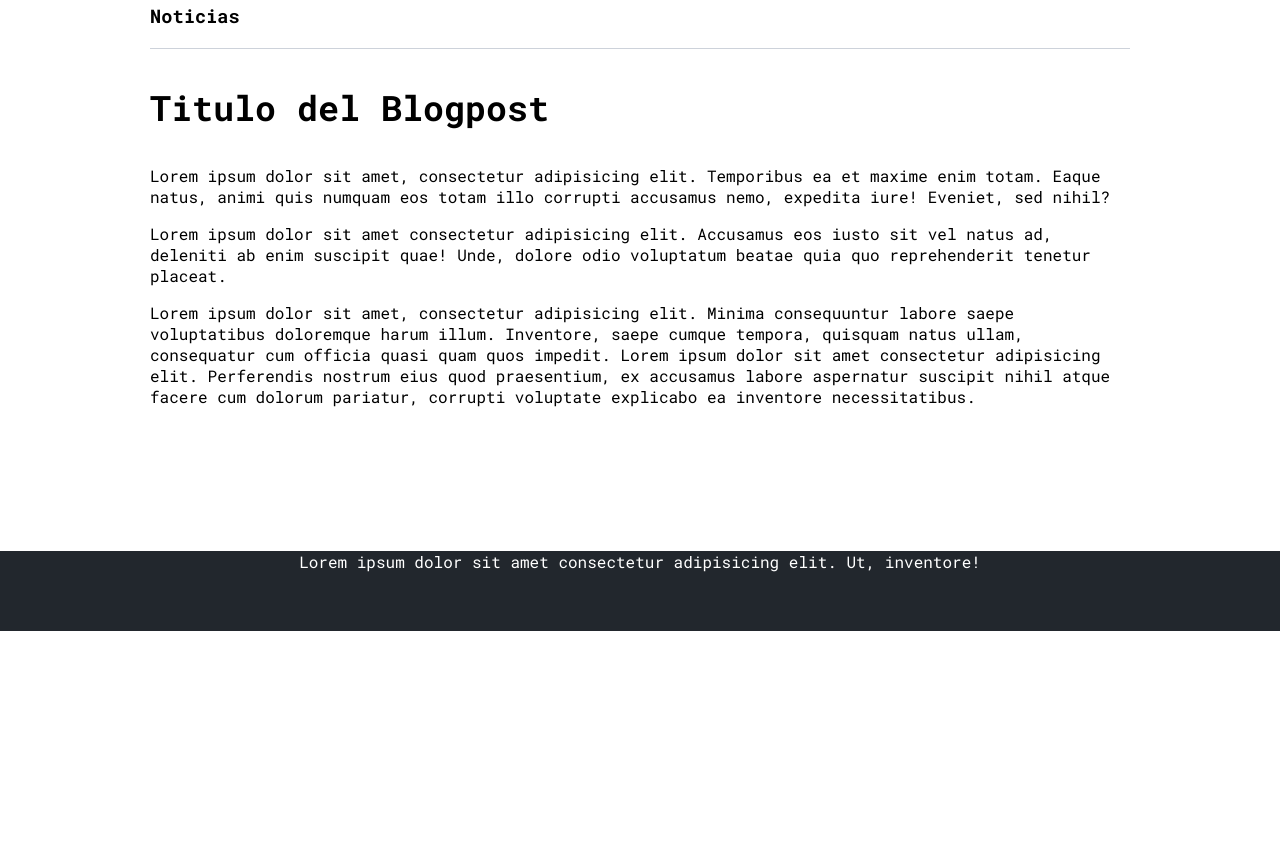
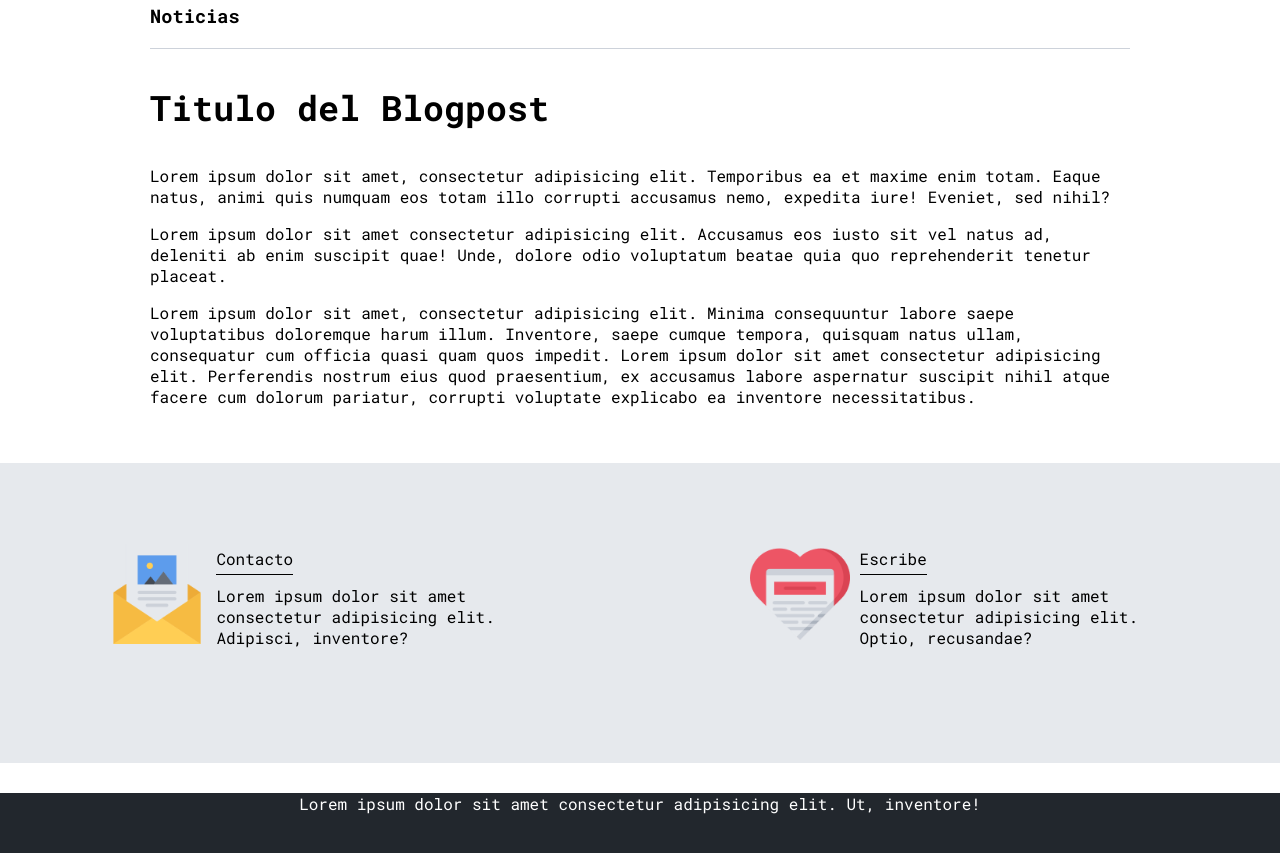
Before and after one commit to ferchuqui/cssgrid, a plain HTML site: page blog.html in a window 1280 px wide. Shown: the part 895-1748 px from the top of the page. Before the commit the page ends 1526 px from the top, so only its background shows below. Drawn offline with Linux system fonts and the light colour scheme.

Commit message:
Seccion de contacto

```diff
--- a/blog.html
+++ b/blog.html
@@ -48,17 +48,17 @@
     </section>
     <section class="contact-main-container">
       <div>
-        <img src="" alt="">
+        <img src="./assets/img/013-newsletter.png" alt="">
         <div class="contact-left">
-          <a href=""></a>
-          <p></p>
+          <a href="/">Contacto</a>
+          <p>Lorem ipsum dolor sit amet consectetur adipisicing elit. Adipisci, inventore?</p>
         </div>
       </div>
       <div>
-        <img src="" alt="">
+        <img src="./assets/img/006-like.png" alt="">
         <div class="contact-right">
-          <a href=""></a>
-          <p></p>
+          <a href="/">Escribe</a>
+          <p>Lorem ipsum dolor sit amet consectetur adipisicing elit. Optio, recusandae?</p>
         </div>
       </div>
     </section>
--- a/css/styles.css
+++ b/css/styles.css
@@ -190,5 +190,27 @@ footer p {
 }
 .blogpost-main-container article h1 {
   font-size: 35px;
-
 }
+.contact-main-container {
+  width: 100%;
+  min-height: 250px;
+  background-color: #e6e9ed;
+  text-align: center;
+  padding-bottom: 50px;
+}
+.contact-main-container div {
+  display: inline-block;
+  width: 49.5%;
+  height: 100%;
+}
+.contact-main-container div a {
+  border-bottom:  1px solid black;
+  padding-bottom: 5px;
+}
+.contact-main-container .contact-left, .contact-right {
+  text-align: initial;
+  margin-top: 85px;
+}
+.contact-main-container div img {
+  width: 100px;
+}
```
Also changed, not shown: assets/img/006-like.png (added), assets/img/013-newsletter.png (added).
